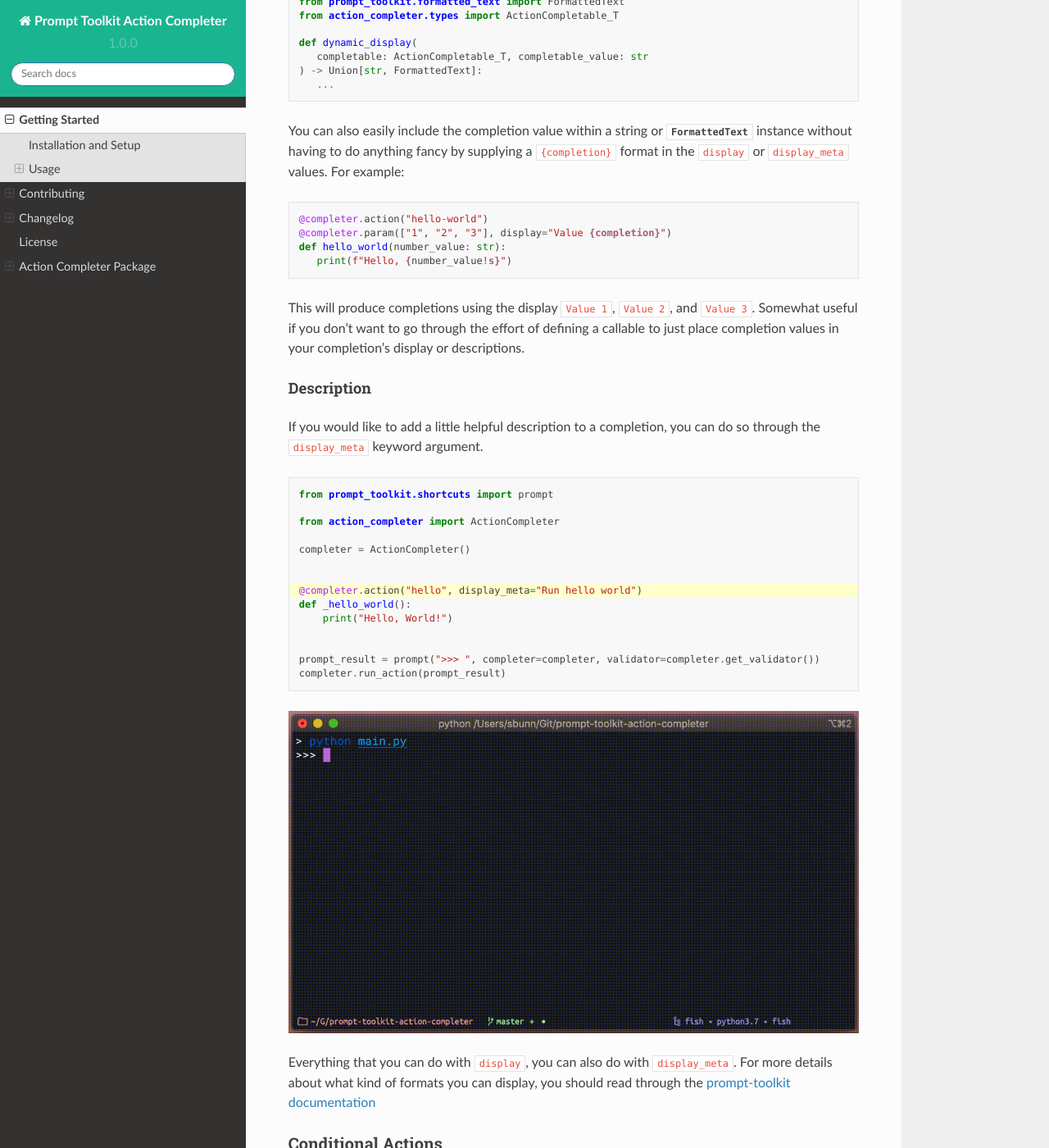
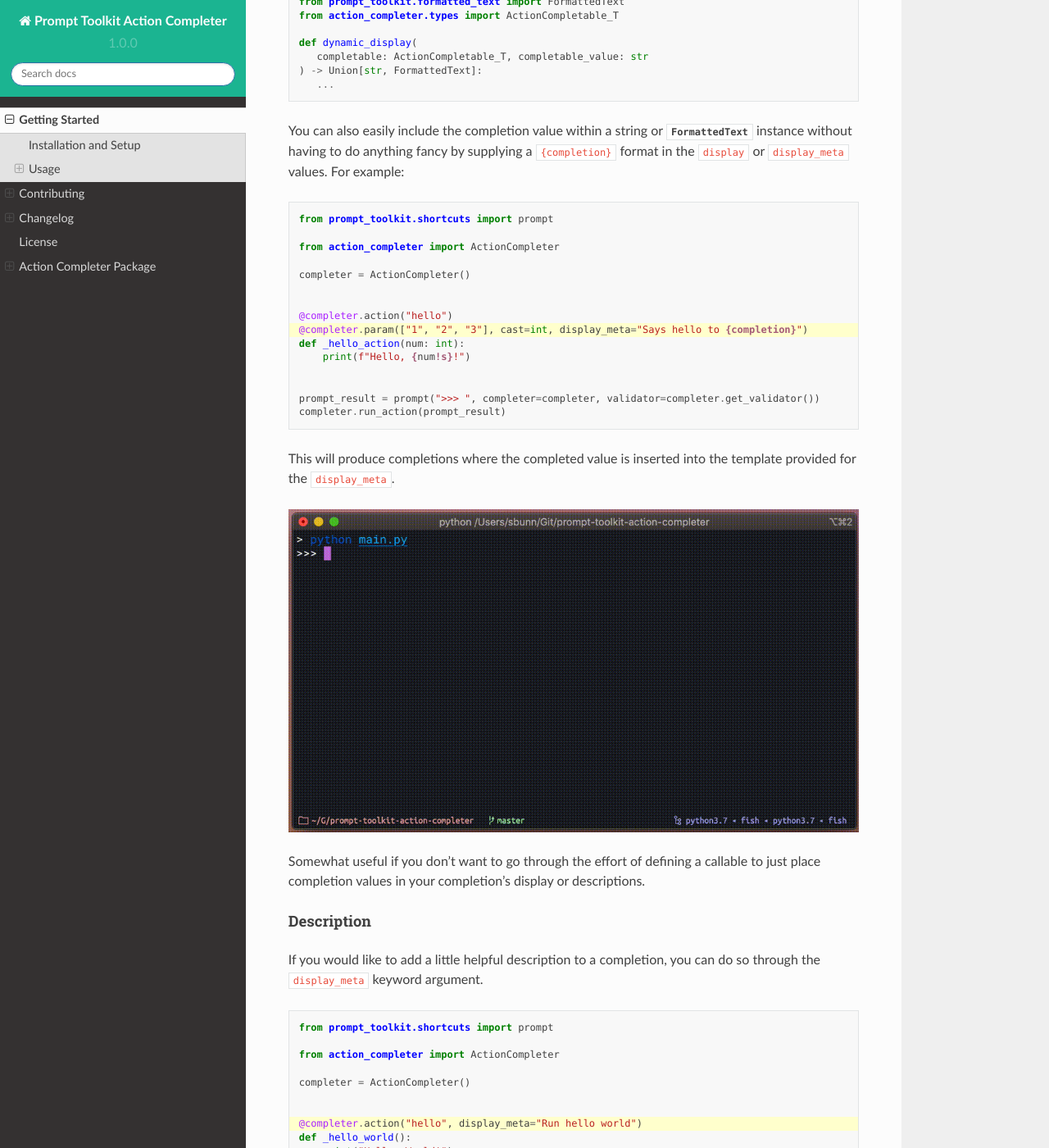
Before and after one commit to stephen-bunn/prompt-toolkit-action-completer, a Sphinx documentation site: the page built from docs/source/getting-started.rst, in a window 1280 px wide and 1400 px high, scrolled down 16270 px. Shown: the whole window at 82% size. Built offline with Sphinx 7.4.7 and the Read the Docs theme 2.0.0, drawn with Linux system fonts in a browser that asks for light colours.

Commit message:
Adding example of completion interpolation in documentation
Signed-off-by: Stephen Bunn <stephen@bunn.io>

```diff
--- /dev/null
+++ b/docs/source/_static/assets/examples/014-display-completion-interpolation.py
@@ -0,0 +1,15 @@
+from prompt_toolkit.shortcuts import prompt
+
+from action_completer import ActionCompleter
+
+completer = ActionCompleter()
+
+
+@completer.action("hello")
+@completer.param(["1", "2", "3"], cast=int, display_meta="Says hello to {completion}")
+def _hello_action(num: int):
+    print(f"Hello, {num!s}!")
+
+
+prompt_result = prompt(">>> ", completer=completer, validator=completer.get_validator())
+completer.run_action(prompt_result)
--- a/docs/source/getting-started.rst
+++ b/docs/source/getting-started.rst
@@ -462,16 +462,14 @@ anything fancy by supplying a ``{completion}`` format in the ``display`` or
 ``display_meta`` values.
 For example:
 
-.. code-block:: python
+.. literalinclude:: _static/assets/examples/014-display-completion-interpolation.py
+   :emphasize-lines: 9
 
-   @completer.action("hello-world")
-   @completer.param(["1", "2", "3"], display="Value {completion}")
-   def hello_world(number_value: str):
-      print(f"Hello, {number_value!s}")
+This will produce completions where the completed value is inserted into the template
+provided for the ``display_meta``.
 
+.. image:: _static/assets/recordings/014-display-completion-interpolation.gif
 
-This will produce completions using the display ``Value 1``, ``Value 2``, and
-``Value 3``.
 Somewhat useful if you don't want to go through the effort of defining a callable to
 just place completion values in your completion's display or descriptions.
 
```
Also changed, not shown: docs/source/_static/assets/recordings/014-display-completion-interpolation.gif (added).
